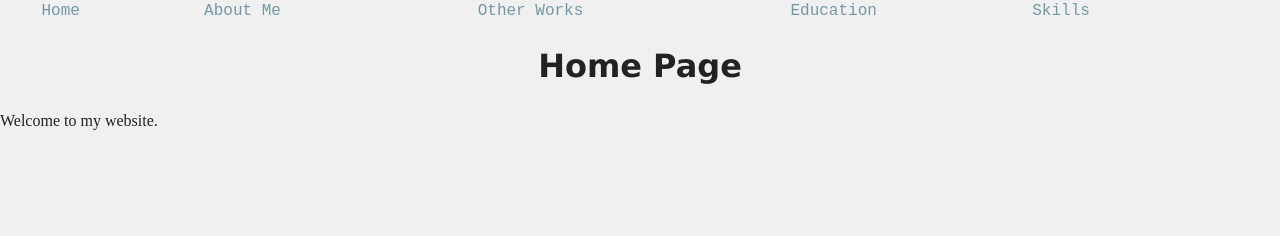
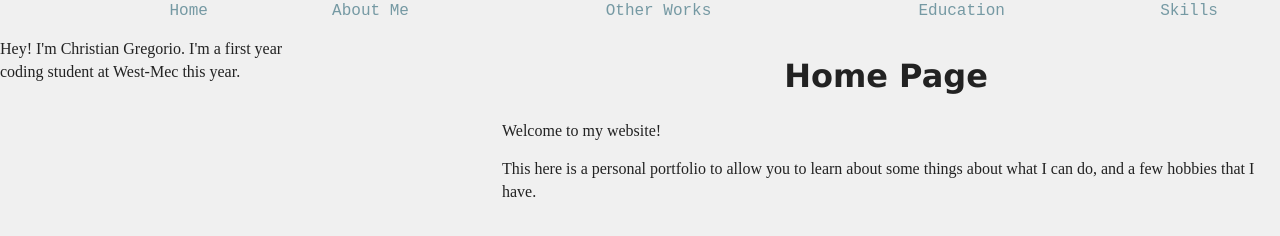
Before and after one commit to CGregorio026/Web-Development-Portfolio, a plain HTML site: page index.html in a window 1280 px wide. Drawn offline with nearby package versions, Linux system fonts and the light colour scheme.

Commit message:
Changed formatting of main html page
Added in section width and float elements to the aside and article elements.

```diff
--- a/css/main.css
+++ b/css/main.css
@@ -98,14 +98,33 @@ textarea {
    ========================================================================== */
 
 /* Formatting Styles */
+
+/* * {
+  border: 1px solid red;
+} */
+
 html {
   background-color: rgb(240, 240, 240);
 }
 
 
+
+body>aside {
+  width: 25%;
+  float: left;
+  margin: 0 1.5% 0 0;
+}
+
+body>article {
+  float: right;
+  width: 60%;
+  margin: 10px;
+}
+
 /* Navigation Styles */
 
 nav {
+  float: right;
   display: table;
   width: 90%;
   font-family: 'Courier New', Courier, monospace;
--- a/index.html
+++ b/index.html
@@ -33,13 +33,19 @@
       <li><a href="skills.html">Skills</a></li>
     </ul>
   </nav>
-  <h1>Home Page</h1>
-  <p>Welcome to my website.</p>
+  <article>
+    <h1>Home Page</h1>
+    <p>Welcome to my website!</p>
+    <p>This here is a personal portfolio to allow you to learn about some things about what I can do, and a few hobbies
+      that I have.</p>
+  </article>
+
+  <aside>
+    <p>Hey! I'm Christian Gregorio. I'm a first year coding student at West-Mec this year.</p>
+  </aside>
 
 
 
-
-  <p></p>
 
 
 
@@ -48,7 +54,6 @@
     crossorigin="anonymous"></script>
   <script>
     window.jQuery || document.write('<script src="js/vendor/jquery-3.3.1.min.js"><\/script>')
-
   </script>
   <script src="js/plugins.js"></script>
   <script src="js/main.js"></script>
@@ -62,7 +67,6 @@
     ga.l = +new Date;
     ga('create', 'UA-XXXXX-Y', 'auto');
     ga('send', 'pageview')
-
   </script>
   <script src="https://www.google-analytics.com/analytics.js" async defer></script>
 </body>
```
